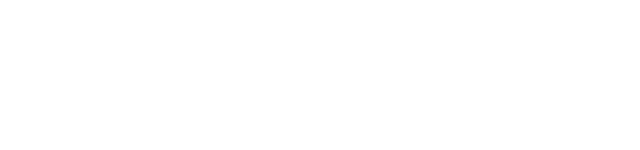
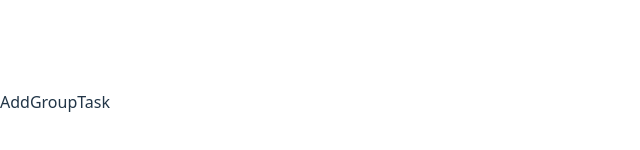
Before and after one commit to setykarimi/Task-Management-To-do-app, a React (Vite) app: page /add-group-task in a window 1280 px wide. Shown: the part 298-448 px from the top of the page, without its empty margins (0-640 px from the left). Built offline with nearby package versions, Linux system fonts and the light colour scheme.

Commit message:
🌿feat: Edit for pages folder structure and routes

```diff
--- a/src/App.css
+++ /dev/null
@@ -1,6 +0,0 @@
-#root {
-  max-width: 1280px;
-  margin: 0 auto;
-  padding: 2rem;
-  text-align: center;
-}
--- a/src/App.tsx
+++ /dev/null
@@ -1,7 +0,0 @@
-import "./App.css";
-
-function App() {
-  return <>hi</>;
-}
-
-export default App;
--- /dev/null
+++ b/src/pages/index.tsx
@@ -0,0 +1,6 @@
+export * from './auth/login-register'
+export * from './main/add-group-task'
+export * from './main/add-task'
+export * from './main/calender'
+export * from './main/home'
+export * from './main/my-info'
--- /dev/null
+++ b/src/pages/main/add-group-task.tsx
@@ -0,0 +1,3 @@
+export const AddGroupTask = () => {
+  return <div>AddGroupTask</div>;
+}
--- /dev/null
+++ b/src/pages/main/add-task.tsx
@@ -0,0 +1,3 @@
+export const AddTask = () => {
+  return <div>AddTask</div>;
+}
--- /dev/null
+++ b/src/pages/main/calender.tsx
@@ -0,0 +1,3 @@
+export const Calender = () => {
+  return <div>CalenderPage</div>;
+}
--- /dev/null
+++ b/src/pages/main/home.tsx
@@ -0,0 +1,3 @@
+export const Home = () => {
+  return <div>Home</div>;
+}
--- /dev/null
+++ b/src/pages/main/my-info.tsx
@@ -0,0 +1,3 @@
+export const MyInfo = () => {
+  return <div>MyInfo</div>;
+}
--- a/src/routes.ts
+++ b/src/routes.ts
@@ -1,15 +1,16 @@
 import { createBrowserRouter } from "react-router";
-import App from "./App";
+import { AddGroupTask, AddTask, Calender, Home, MyInfo } from "./pages";
+
 
 export default createBrowserRouter([
   {
     path: "/",
     children: [
-      { index: true, Component: App },
-      { path: "calender" },
-      { path: "add-task" },
-      { path: "add-group-task" },
-      { path: "my-info" }
+      { index: true, Component: Home },
+      { path: "calender", Component: Calender },
+      { path: "add-task", Component: AddTask },
+      { path: "add-group-task" , Component: AddGroupTask},
+      { path: "my-info", Component: MyInfo }
     ],
   },
   {
```
Also changed, not shown: src/pages/calender.tsx (deleted, +0 -7 lines), src/pages/auth/login-register.tsx (added).
